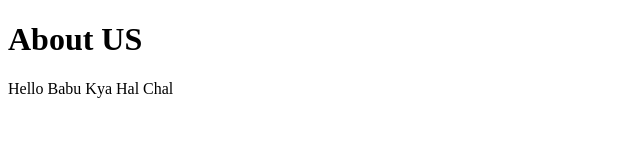
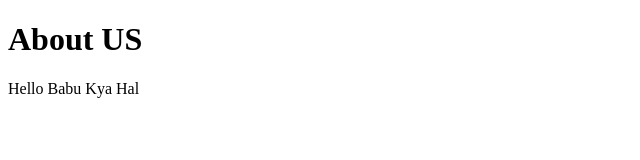
Before and after one commit to dce-darbhangaorg/learning-git, a plain HTML site: page index.html in a window 1280 px wide. Shown: the full height of the page, 0-640 px from the left. Drawn offline with Linux system fonts and the light colour scheme.

Commit message:
Update Kuch Kiya Hu

```diff
--- a/index.html
+++ b/index.html
@@ -8,6 +8,6 @@
 </head>
 <body>
     <h1>About US</h1>
-    <p>Hello Babu Kya Hal Chal</p>
+    <p>Hello Babu Kya Hal</p>
 </body>
 </html>
```
